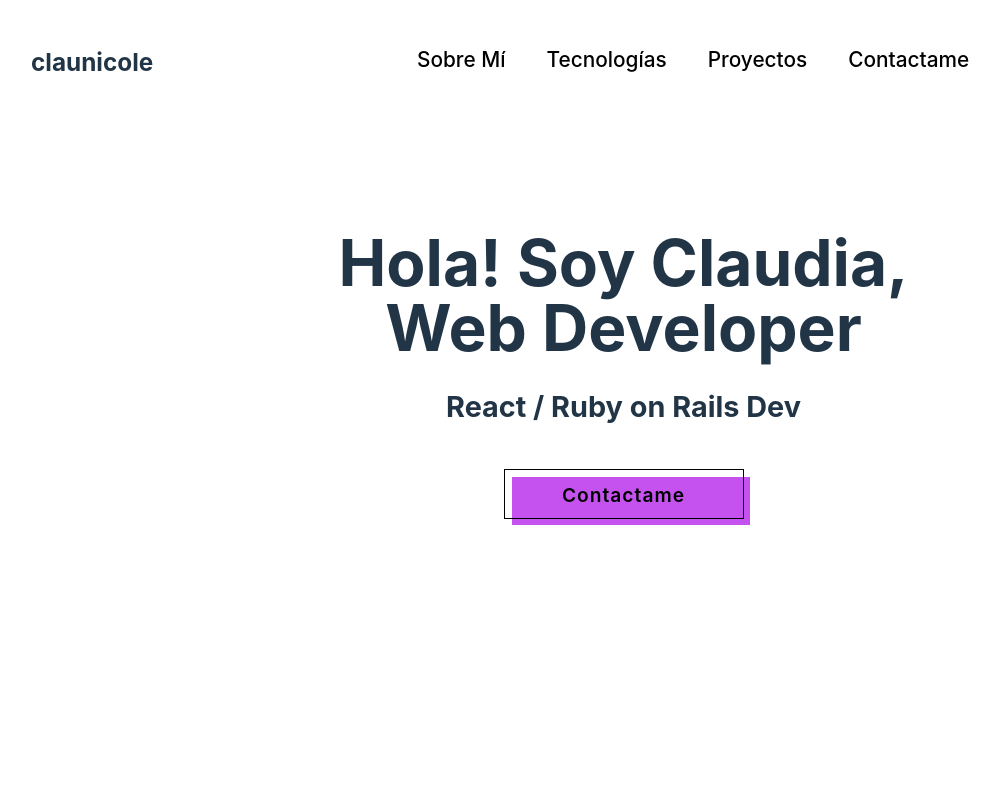
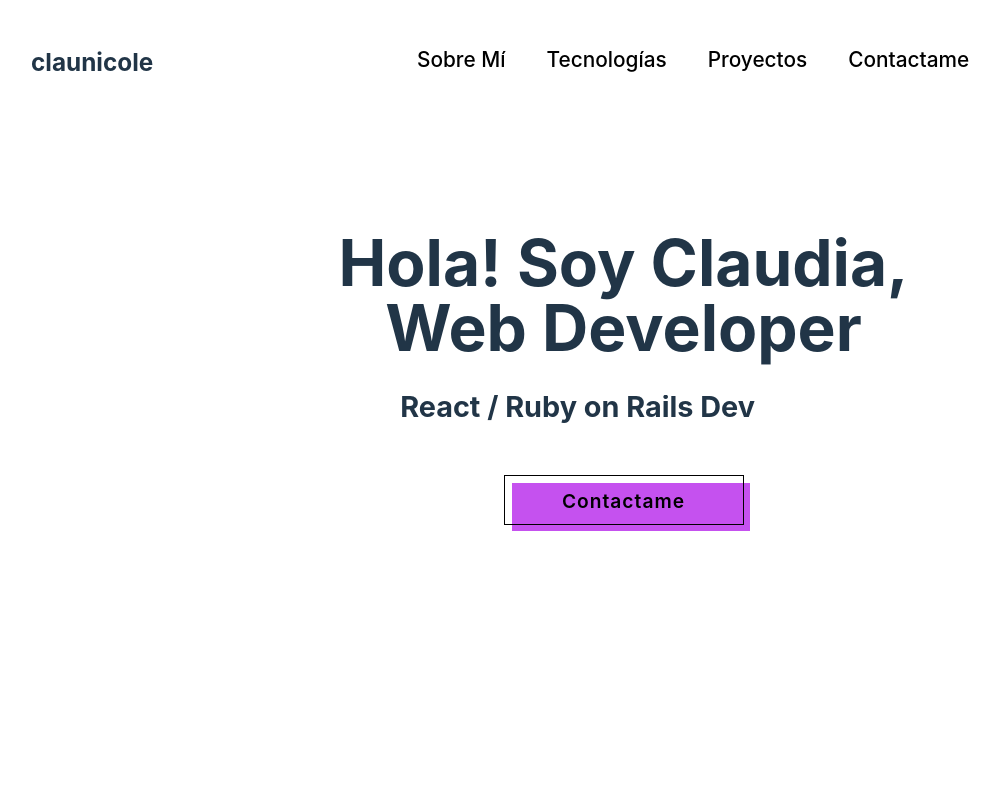
Before and after one commit to claunicole/Portfolio, a React (Vite) app: page / in a window 1280 px wide. Shown: the top 800 px of the page, without its empty margins (24-1024 px from the left). Built offline with nearby package versions, Linux system fonts and the light colour scheme.

Commit message:
Animacion texto

```diff
--- a/src/InfoContainer/InfoContainer.css
+++ b/src/InfoContainer/InfoContainer.css
@@ -1,3 +1,22 @@
+.dev-text {
+    display: block;
+    white-space: nowrap;
+    border-right: 2px solid;
+    font-size: 22px;
+    width: 23ch;
+    height: 30px;
+    animation: typing 3s steps(23),
+    blink .4s infinite step-end alternate;
+    overflow: hidden;
+}
+
+@keyframes typing {
+    from {width: 0;}
+}
+
+@keyframes blink {
+    50% {border-color: transparent;}
+}
 
 .info-container {
     display: flex;
--- a/src/InfoContainer/InfoContainer.jsx
+++ b/src/InfoContainer/InfoContainer.jsx
@@ -13,7 +13,7 @@ function InfoContainer() {
         <h2 className='title-info'>Soy Claudia,</h2>
         <h2 className='title-info'>Web Developer</h2>
         <h2 className='info-desktop'>Hola! Soy Claudia, Web Developer</h2>
-        <h3>React / Ruby on Rails Dev</h3>
+        <h3 className='dev-text'>React / Ruby on Rails Dev</h3>
         <div className='button-container'>
       </div>
         <Link to='/contact'><button className='button'>Contactame</button></Link>
```
